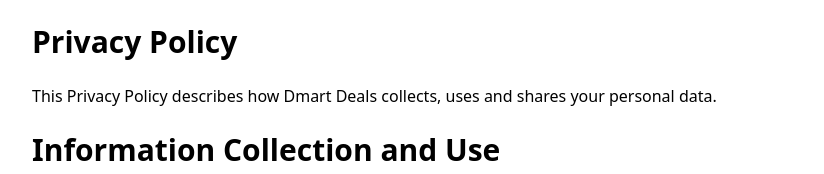
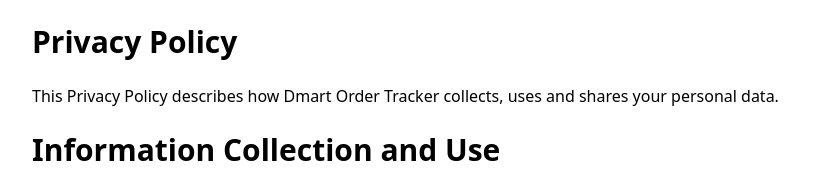
Before and after one commit to rjs1r/d-privacy-policy, a Next.js app: page / in a window 1280 px wide. Shown: the top 174 px of the page, without its empty margins (224-1048 px from the left). Built offline with nearby package versions, Linux system fonts and the light colour scheme.

Commit message:
update to name

```diff
--- a/src/pages/index.tsx
+++ b/src/pages/index.tsx
@@ -5,7 +5,7 @@
     <main className="py-6 px-8 md:px-64">
       <h1 className="text-2xl font-bold md:text-3xl">Privacy Policy</h1>
       <p className="my-6 max-w-3xl">
-        This Privacy Policy describes how Dmart Deals collects, uses and shares
+        This Privacy Policy describes how Dmart Order Tracker collects, uses and shares
         your personal data.
       </p>
       <h1 className="text-2xl font-bold md:text-3xl">
```
Also changed, not shown: 1 other file (tests, documents, lock files or other folders).
